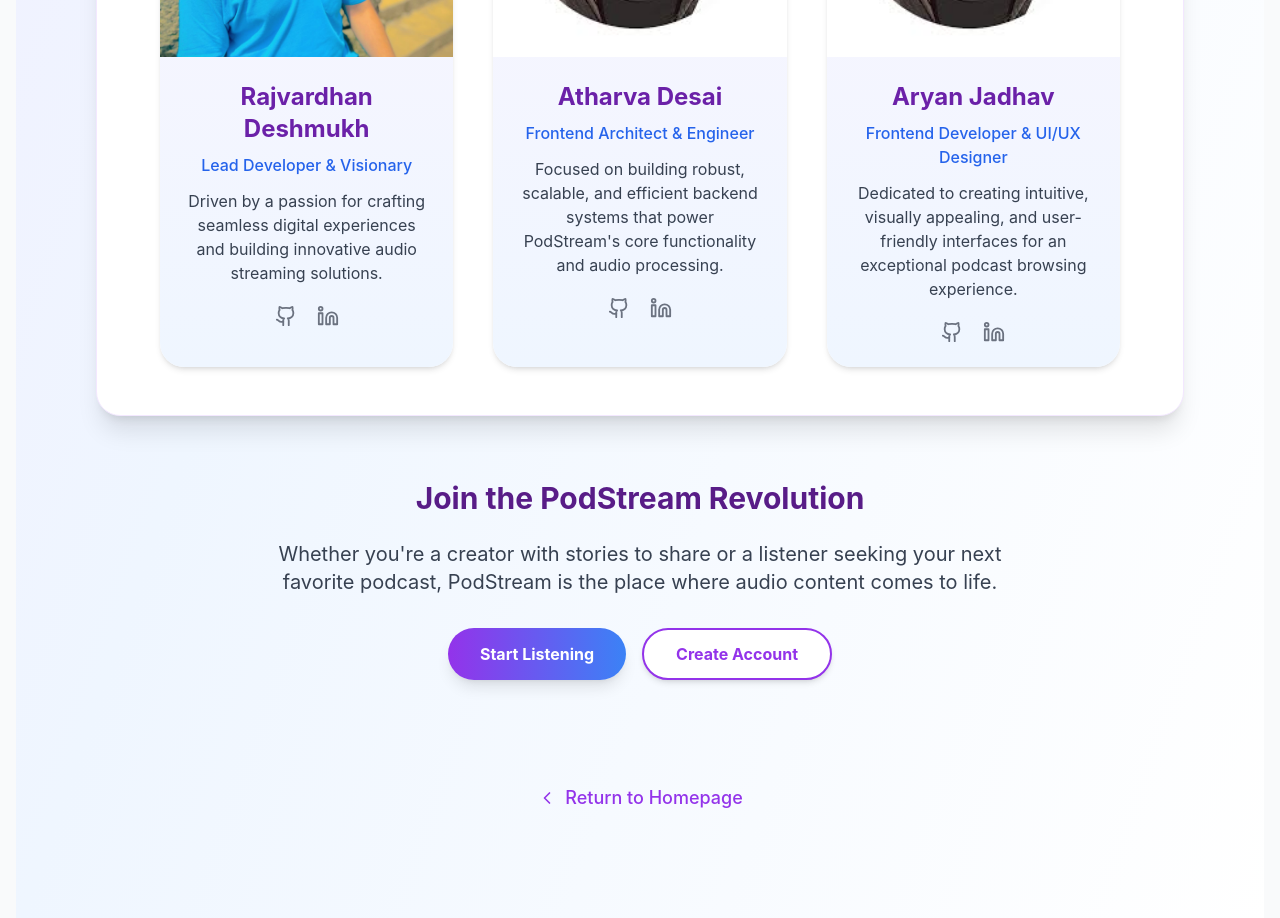
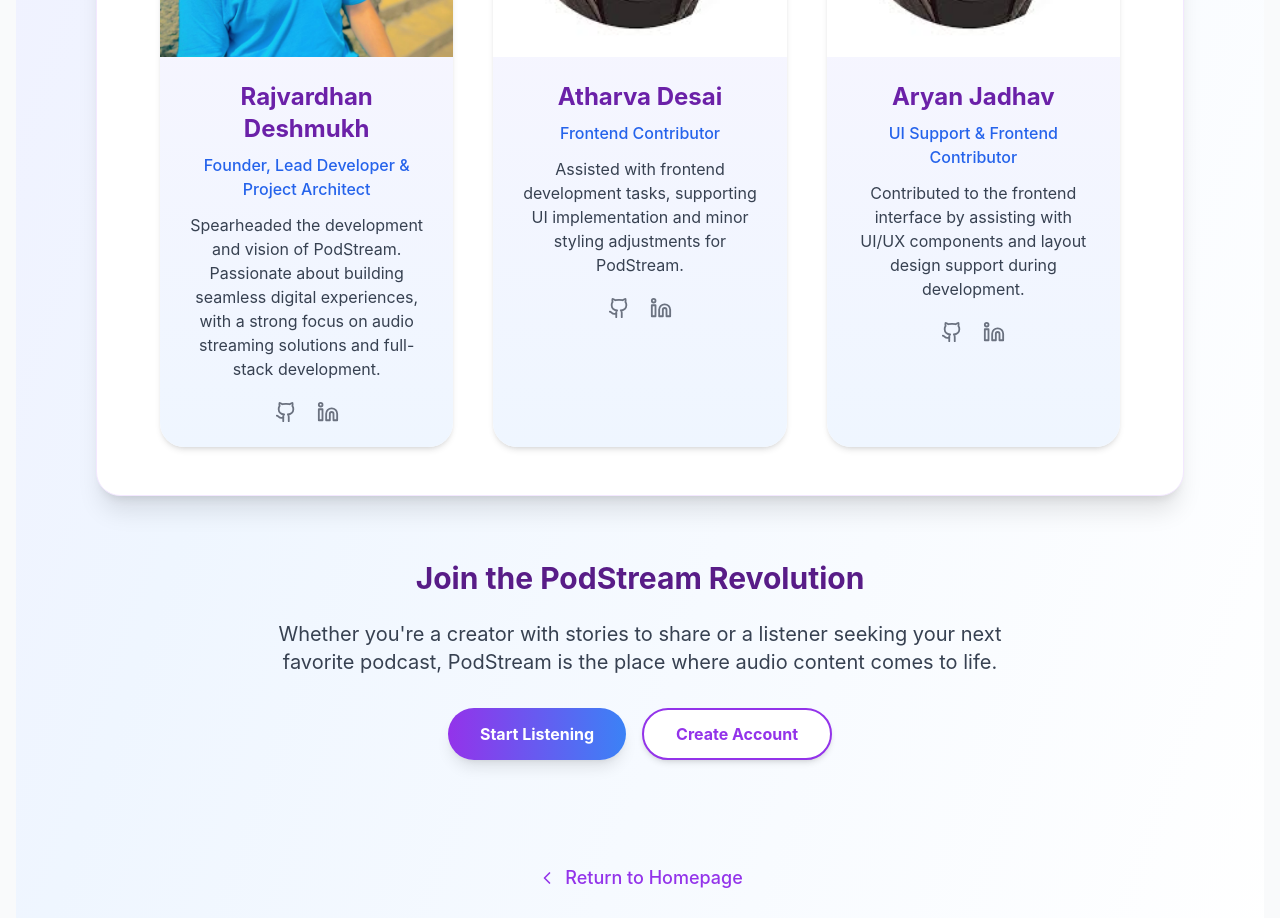
Before and after one commit to raj-deshmukh6403/Podstream, a React (Vite) app in the folder client/: page /about in a window 1280 px wide. Shown: the part 2740-3658 px from the top of the page. Built offline with nearby package versions, Linux system fonts and the light colour scheme.

Commit message:
Test50 Commit

```diff
--- a/client/src/pages/about.jsx
+++ b/client/src/pages/about.jsx
@@ -21,8 +21,8 @@
 const developers = [
   {
     name: "Rajvardhan Deshmukh",
-    role: "Lead Developer & Visionary",
-    bio: "Driven by a passion for crafting seamless digital experiences and building innovative audio streaming solutions.",
+    role: "Founder, Lead Developer & Project Architect",
+    bio: "Spearheaded the development and vision of PodStream. Passionate about building seamless digital experiences, with a strong focus on audio streaming solutions and full-stack development.",
     image: "images/image/raj.jpg",
     social: {
       github: "https://github.com/raj-deshmukh6403",
@@ -31,8 +31,8 @@
   },
   {
     name: "Atharva Desai",
-    role: "Frontend Architect & Engineer",
-    bio: "Focused on building robust, scalable, and efficient backend systems that power PodStream's core functionality and audio processing.",
+    role: "Frontend Contributor",
+    bio: "Assisted with frontend development tasks, supporting UI implementation and minor styling adjustments for PodStream.",
     image: "images/image/Marcus.jpeg",
     social: {
       github: "https://github.com/Shivagad",
@@ -41,8 +41,8 @@
   },
   {
     name: "Aryan Jadhav",
-    role: "Frontend Developer & UI/UX Designer",
-    bio: "Dedicated to creating intuitive, visually appealing, and user-friendly interfaces for an exceptional podcast browsing experience.",
+    role: "UI Support & Frontend Contributor",
+    bio: "Contributed to the frontend interface by assisting with UI/UX components and layout design support during development.",
     image: "images/image/Marcus.jpeg",
     social: {
       github: "https://github.com/infinityedge24",
@@ -50,6 +50,7 @@
     },
   },
 ];
+
 
 const fadeIn = {
   initial: { opacity: 0, y: 20 },
```
